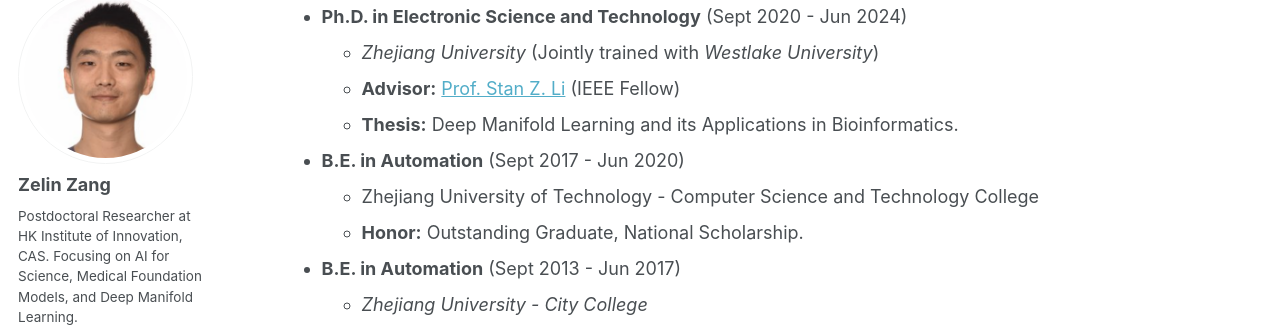
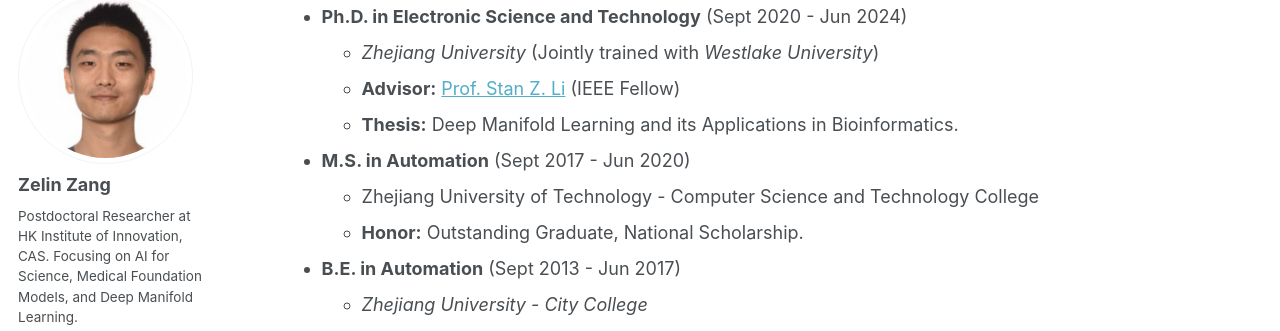
Before and after one commit to zangzelin/zangzelin.github.io, a Jekyll site: the page built from _pages/cv.md, in a window 1280 px wide and 900 px high, scrolled down 486 px. Shown: the part 110-441 px from the top of the window. Built offline with Jekyll 4.4.1, drawn with Linux system fonts in a browser that asks for light colours; some web fonts are replaced; a script bundle is joined from its source files by our own code; library files that are not in the unit come from our copies.

Commit message:
auto push

```diff
--- a/_pages/cv.md
+++ b/_pages/cv.md
@@ -33,7 +33,7 @@ Education
     *   **Advisor:** [Prof. Stan Z. Li](https://scholar.google.com/citations?user=Y-nyLGIAAAAJ) (IEEE Fellow)
     *   **Thesis:** Deep Manifold Learning and its Applications in Bioinformatics.
 
-*   **B.E. in Automation** (Sept 2017 - Jun 2020)
+*   **M.S. in Automation** (Sept 2017 - Jun 2020)
     *   Zhejiang University of Technology - Computer Science and Technology College
     *   **Honor:** Outstanding Graduate, National Scholarship.
 
```
